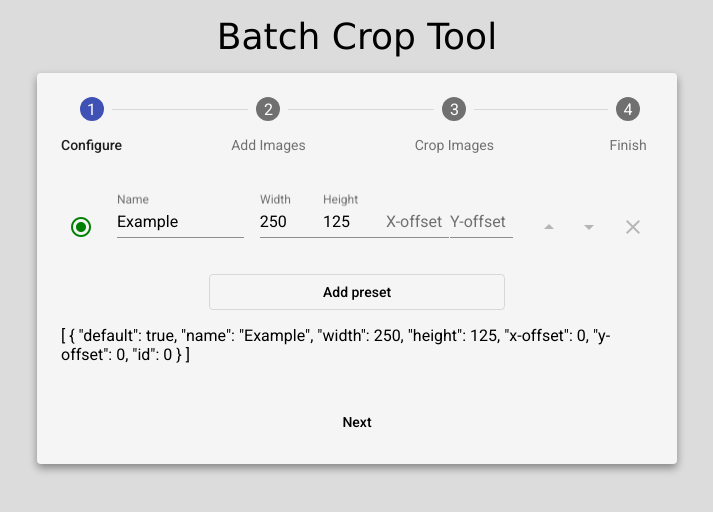
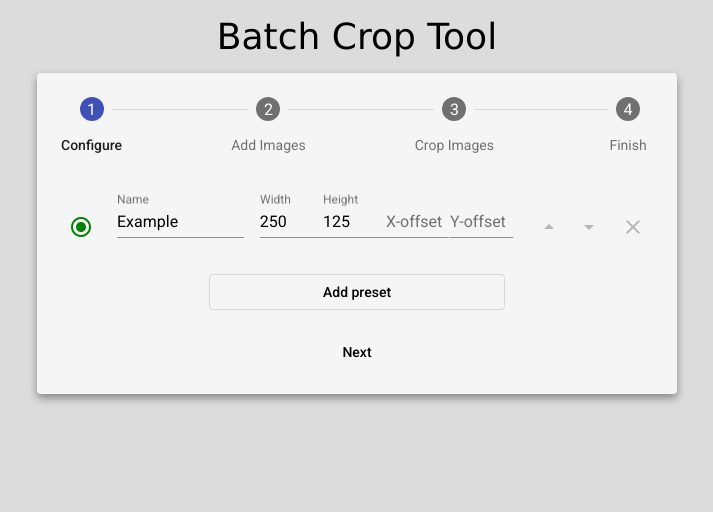
Before and after one commit to f-tsang/batch-crop-tool, an Angular app: page / in a window 1280 px wide. Shown: the top 512 px of the page, without its empty margins (283-996 px from the left). Built offline with nearby package versions, Linux system fonts and the light colour scheme.

Commit message:
Removed completed todos.

```diff
--- a/src/app/core/image-preset.service.ts
+++ b/src/app/core/image-preset.service.ts
@@ -2,9 +2,6 @@ import { Injectable } from '@angular/core'
 import { BehaviorSubject, pipe } from 'rxjs'
 import { filter, map, mergeAll, take, toArray } from 'rxjs/operators'
 
-/**
- * TBD: Input type number value is a string.
- */
 export class CropPreset {
   id: number
   default = false
--- a/src/app/crop-presets/crop-presets.component.ts
+++ b/src/app/crop-presets/crop-presets.component.ts
@@ -1,6 +1,6 @@
 import { Component } from '@angular/core'
 
-import { ImagePresetService } from '../core/image-preset.service'
+import { CropPreset, ImagePresetService } from '../core/image-preset.service'
 
 export const cropDimensions = ['width', 'height', 'x-offset', 'y-offset']
 
@@ -93,8 +93,6 @@ export const cropDimensions = ['width', 'height', 'x-offset', 'y-offset']
     >
       Add preset
     </button>
-
-    <p [style.grid-area]="'c'">{{ imagePreset.presets | async | json }}</p>
   `,
   styles: [
     `
@@ -102,8 +100,7 @@ export const cropDimensions = ['width', 'height', 'x-offset', 'y-offset']
         display: grid;
         grid-template:
           'a a a' auto
-          '. b .' auto
-          'c c c' auto / 0.25fr 0.5fr 0.25fr;
+          '. b .' auto / 0.25fr 0.5fr 0.25fr;
       }
       .preset-list {
         grid-area: a;
@@ -112,7 +109,7 @@ export const cropDimensions = ['width', 'height', 'x-offset', 'y-offset']
       }
       .preset-option {
         display: grid;
-        grid: auto / min-content minmax(100px, 1fr) minmax(250px, 2fr) min-content;
+        grid: auto / min-content minmax(6.25rem, 1fr) minmax(15.5rem, 2fr) min-content;
         align-items: center;
         gap: 1rem;
       }
@@ -140,7 +137,7 @@ export class CropPresetsComponent {
   cropDimensions = cropDimensions
 
   constructor(public imagePreset: ImagePresetService) {}
-  trackById(_: number, { id }: any) {
+  trackById(_: number, { id }: CropPreset) {
     return id
   }
 
--- a/src/app/image-selector/image-selector-viewer/image-selector-viewer.component.ts
+++ b/src/app/image-selector/image-selector-viewer/image-selector-viewer.component.ts
@@ -148,9 +148,6 @@ export class ResizableDirective {
         </div>
       </div>
     </div>
-
-    <p>{{ selectedPresets | async | json }}</p>
-
     <ng-template #preview let-imageSource="image" let-resizeImage="resize">
       <img [src]="imageSource" [appResizable]="resizeImage" />
       <p [style.text-align]="'center'">
```
